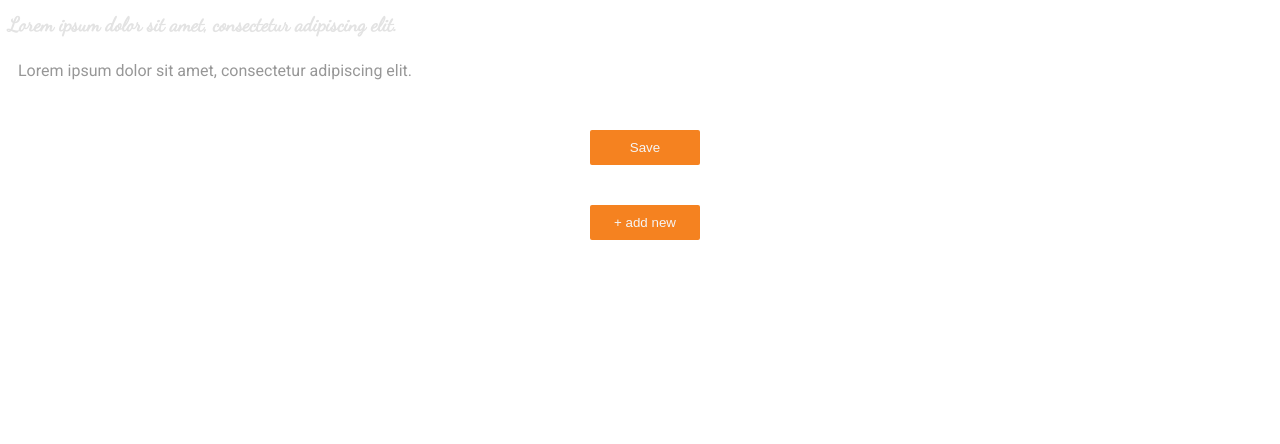
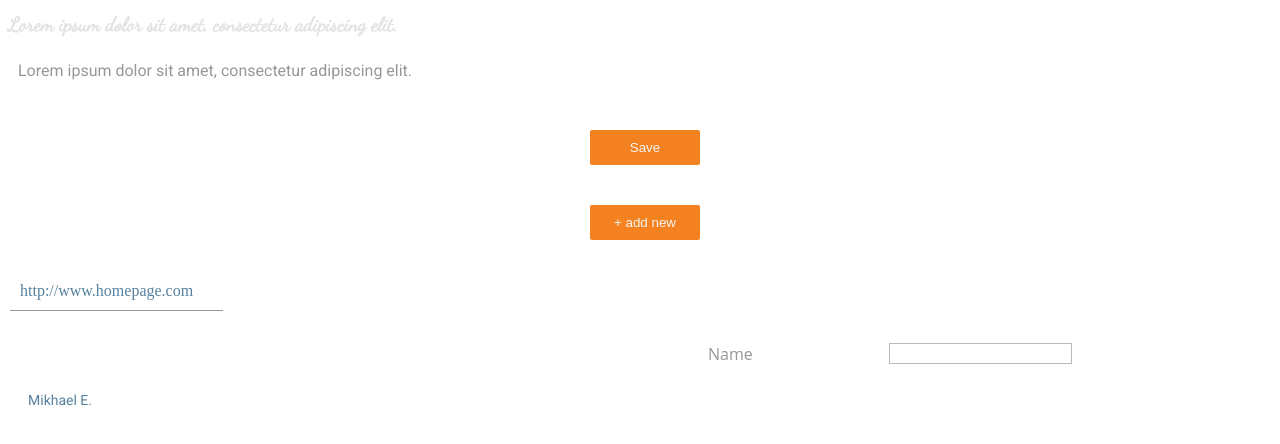
Before and after one commit to shyvva/administration-panel, a website: page src/styleguide.html in a window 1280 px wide. Drawn offline with nearby package versions, Linux system fonts and the light colour scheme; files that its build step writes are made by us from their sources.

Commit message:
Add little content to styleguide

```diff
--- a/src/sass/guide.scss
+++ b/src/sass/guide.scss
@@ -1,5 +1,6 @@
 @import "variable";
 @import "./components/component-buttons";
+
 
 
 h1 {
@@ -16,3 +17,92 @@ h4 {
   margin: 0;
   font-weight: normal;
 }
+
+.links {
+  table {
+    tbody {
+      display: block;
+      margin: 0 auto;
+      width: 100%;
+
+      tr {
+        display: flex;
+        width: 100%;
+        align-items: center;
+        justify-content: center;
+      }
+    }
+    margin: 30px 0;
+
+    td {
+      display: flex;
+      align-items: center;
+      border-bottom: 1px solid $button-grey;
+      border-collapse: collapse;
+      border-spacing: 0;
+      padding: 10px 10px;
+      width: 100%;
+
+      a {
+        color: $links-color;
+        text-decoration: none;
+      }
+
+      i {
+        color: transparent;
+        margin: 0 5px;
+      }
+    }
+
+    td:hover {
+      background-color: $inputs-color;
+
+      .icon-links {
+        color: $hover-main-color;
+      }
+
+      .icon-trash {
+        color: $button-grey;
+      }
+    }
+  }
+}
+
+    .field {
+    align-items: center;
+    display: flex;
+    margin-bottom: 15px;
+
+    label {
+      flex: 60%;
+      text-align: left;
+      color: #979797;
+      font-family: "Open Sans", Helvetica, Arial;
+      margin-left: 700px;
+    }
+
+    input {
+      -webkit-appearance: none;
+      -moz-appearance: none;
+      appearance: none;
+      background-color: #ffffff;
+      border: 1px solid $button-grey-hover;
+      padding: 2px;
+      flex: 40%;
+      margin-right: 200px;
+    }
+}
+
+.chat-contact-name {
+  padding-top: 10px;
+  margin-left: 20px;
+
+
+  a {
+    vertical-align: middle;
+    font-size: 14px;
+    color: $links-color;
+    text-decoration: none;
+    font-family: 'Roboto', sans-serif;
+  }
+}
--- a/src/styleguide.html
+++ b/src/styleguide.html
@@ -22,6 +22,29 @@
       + add new
     </button>
   </div>
-</body>
+  <div class="links container" id="sb-links">
+  <table>
+    <tr>
+      <td>
+        <a href="#">
+          http://www.homepage.com
+        </a>
+        <div class="icons">
+          <i class="icon-links"></i>
+          <i class="icon-trash"></i>
+        </div>
+      </td>
+    </tr>
+  </table>
+  </div>
+
+  <div class="field">
+    <label>Name</label>
+    <input type="text" name="user-name" required id="Name">
+  </div>
+
+  <div class="chat-contact-name">
+    <a href="#">Mikhael E.</a>
+  </div>
 
 </html>
```
Also changed, not shown: 1 other file.
